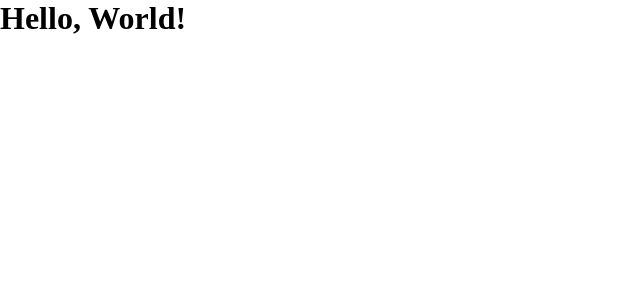
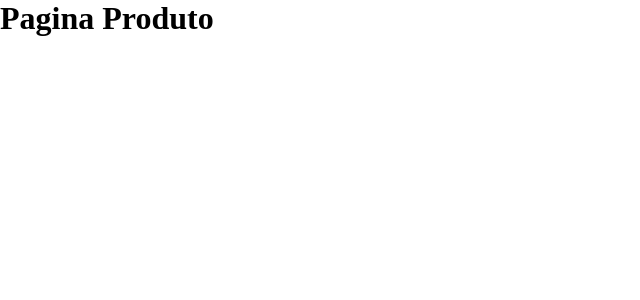
Before and after one commit to christianlsb/web-development-2, a React (Create React App) app: page /produto in a window 1280 px wide. Shown: the top 300 px of the page, without its empty margins (0-640 px from the left). Built offline with nearby package versions, Linux system fonts and the light colour scheme.

Commit message:
Estrutura inicial

```diff
--- a/package.json
+++ b/package.json
@@ -6,8 +6,10 @@
     "@testing-library/jest-dom": "^5.17.0",
     "@testing-library/react": "^13.4.0",
     "@testing-library/user-event": "^13.5.0",
+    "axios": "^1.7.2",
     "react": "^18.3.1",
     "react-dom": "^18.3.1",
+    "react-router-dom": "^6.23.1",
     "react-scripts": "5.0.1",
     "web-vitals": "^2.1.4"
   },
--- a/src/App.js
+++ b/src/App.js
@@ -1,4 +1,17 @@
+import { useEffect, useState } from "react";
+import api from "./api";
+
 function App() {
+  const [getData, setData] = useState({});
+
+  useEffect(() => {
+    api.get().then((response) => {
+      setData(response.data);
+    });
+  }, []);
+
+  console.log(getData);
+
   return (
     <div>
       <h1>Hello, World!</h1>
--- /dev/null
+++ b/src/api/index.js
@@ -0,0 +1,7 @@
+import axios from "axios";
+
+export const api = axios.create({
+  baseURL: "https://bymykel.github.io/CSGO-API/api/pt-BR/skins.json",
+});
+
+export default api;
--- a/src/index.js
+++ b/src/index.js
@@ -1,13 +1,13 @@
 import React from "react";
 import ReactDOM from "react-dom/client";
 import "./index.css";
-import App from "./App";
 import reportWebVitals from "./reportWebVitals";
+import RoutesApp from "./route";
 
 const root = ReactDOM.createRoot(document.getElementById("root"));
 root.render(
   <React.StrictMode>
-    <App />
+    <RoutesApp />
   </React.StrictMode>
 );
 
--- /dev/null
+++ b/src/pages/Home/index.js
@@ -0,0 +1,9 @@
+import React from "react";
+
+export function Home() {
+  return (
+    <div>
+      <h1>Pagina Home</h1>
+    </div>
+  );
+}
--- /dev/null
+++ b/src/pages/Product/index.js
@@ -0,0 +1,9 @@
+import React from "react";
+
+export function Product() {
+  return (
+    <div>
+      <h1>Pagina Produto</h1>
+    </div>
+  );
+}
--- /dev/null
+++ b/src/pages/index.js
@@ -0,0 +1,2 @@
+export * from "./Home";
+export * from "./Product";
--- /dev/null
+++ b/src/route.js
@@ -0,0 +1,15 @@
+import React from "react";
+import { BrowserRouter, Route, Routes } from "react-router-dom";
+
+import { Home, Product } from "./pages";
+
+export default function RoutesApp() {
+  return (
+    <BrowserRouter>
+      <Routes>
+        <Route path="/" element={<Home />} />
+        <Route path="/produto" element={<Product />} />
+      </Routes>
+    </BrowserRouter>
+  );
+}
```
Also changed, not shown: 1 other file (tests, documents, lock files or other folders).
